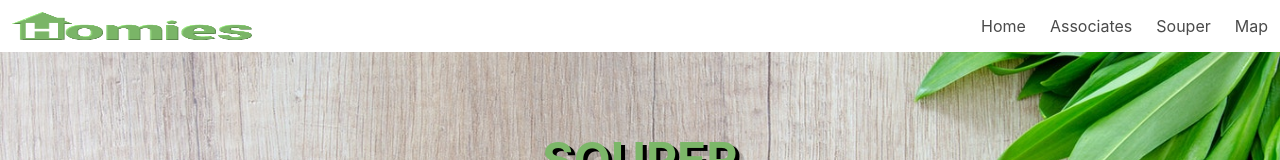
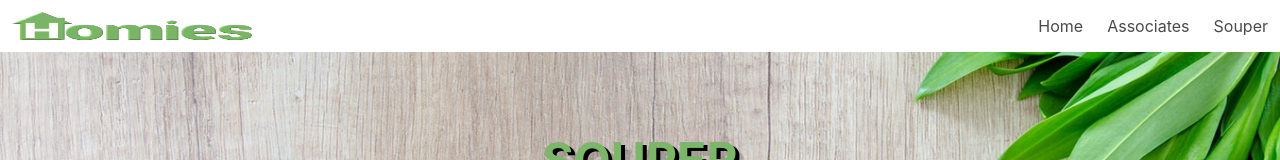
Before and after one commit to maxcliff/Homies2.0, a plain HTML site: page souper.html in a window 1280 px wide. Shown: the top 160 px of the page. Drawn offline with nearby package versions, Linux system fonts and the light colour scheme.

Commit message:
no more map

```diff
--- a/souper.html
+++ b/souper.html
@@ -31,7 +31,7 @@ href="https://cdnjs.cloudflare.com/ajax/libs/animate.css/3.5.2/animate.min.css">
       <a href="./index.html" class="navbar-item">Home</a>
       <a href="./profile.html" class="navbar-item">Associates</a>
       <a href="./souper.html" class="navbar-item">Souper</a>
-      <a href="#mapModal" class="navbar-item">Map</a>
+
     </div>
   </nav>
   <!-- finish nav -->
```
